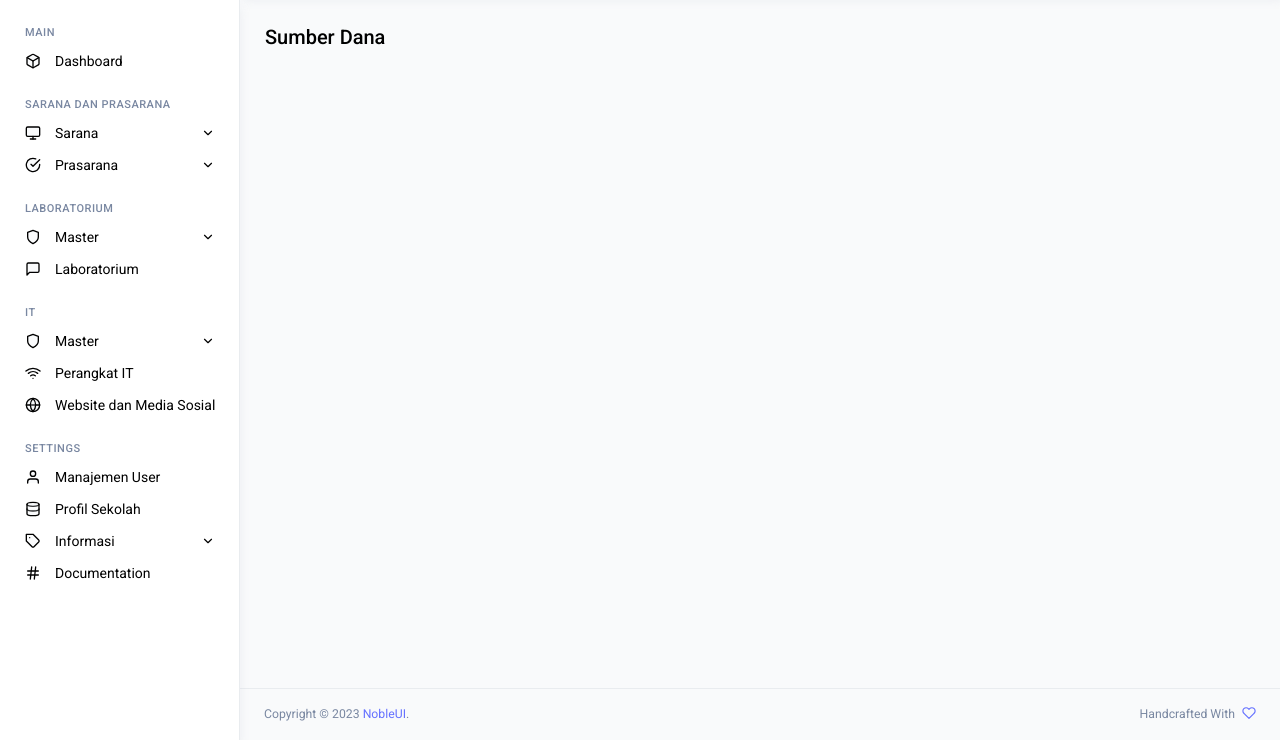
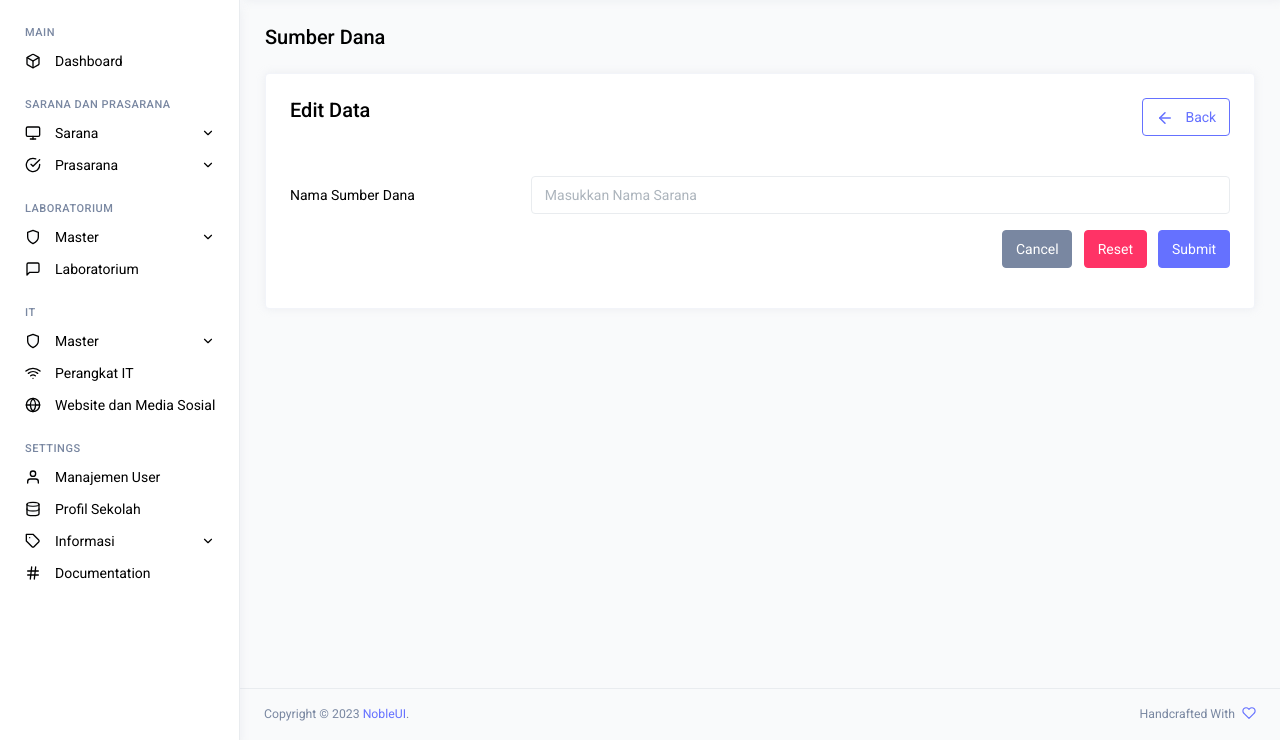
Before and after one commit to putrinabella/project-sapra, a CodeIgniter 4 app: template app/Views/sumberDanaView/edit.php in a window 1280 px wide. Shown: the part 60-800 px from the top of the page. Run offline with PHP 8.4 and a stand-in for CodeIgniter, Linux system fonts and the light colour scheme; the template is opened without the code that fills it, so the values that code supplies are empty; some libraries are stand-ins or nearby versions.

Commit message:
Update data using Models -tblSumberDana

```diff
--- a/app/Views/sumberDanaView/edit.php
+++ b/app/Views/sumberDanaView/edit.php
@@ -13,6 +13,41 @@
 </div>
 
 
+<div class="row">
+    <div class="col-12 col-xl-12 grid-margin stretch-card">
+        <div class="card overflow-hidden">
+            <div class="card-body">
+                <div class="d-flex justify-content-between">
+                    <h4>Edit Data</h4>
+                    <div class="secion-header-back">
+                        <a href="<?= site_url('sumberDana')?>" class="btn btn-outline-primary btn-icon-text">
+                            <i class="btn-icon-prepend" data-feather="arrow-left"></i>
+                            Back
+                        </a>
+                    </div>
+                </div>
+            </div>
+            <div class="card-body">
+                <form action="<?= site_url('sumberDana/update/'.$dataSumberDana->idSumberDana)?>" method="post" autocomplete="off" was-validate>
+                    <?= csrf_field() ?>
+                    <div class="row mb-3">
+                        <label for="namaSumberDana" class="col-sm-3 col-form-label">Nama Sumber Dana</label>
+                        <div class="col-sm-9">
+                        <input type="text" class="form-control" id="namaSumberDana" name="namaSumberDana" value="<?=$dataSumberDana->namaSumberDana?>" placeholder="Masukkan Nama Sarana" required>
+                        </div>
+                    </div>
+                    <div class="row mb-3">
+                        <div class="col-sm-12 text-end">
+                            <a href="<?= site_url('sumberDana') ?>" class="btn btn-secondary me-2">Cancel</a>
+                            <button type="reset" class="btn btn-danger me-2">Reset</button>
+                            <button type="submit" class="btn btn-primary">Submit</button>
+                        </div>
+                    </div>
+                </form>
 
+            </div>
+        </div>
+    </div>
+</div>
 
 <?= $this->endSection(); ?>
--- a/app/Views/sumberDanaView/index.php
+++ b/app/Views/sumberDanaView/index.php
@@ -102,7 +102,7 @@
                                 <td class="text-center">
                                     <a href="" class="btn btn-secondary btn-icon"> <i data-feather="info"></i></a>
                                     <a href="<?=site_url('sumberDana/edit/'.$value->idSumberDana) ?>" class="btn btn-primary btn-icon"> <i data-feather="edit-2"></i></a>
-                                    <form action="<?=site_url('sumberDana/'.$value->idSumberDana)?>" method="post" class="d-inline" onsubmit="return confirm('Yakin hapus data?')">
+                                        <form action="<?=site_url('sumberDana/delete'.$value->idSumberDana)?>" method="post" class="d-inline" onsubmit="return confirm('Yakin hapus data?')">
                                             <?= csrf_field() ?>
                                             <input type="hidden" name="_method" value="DELETE">
                                             <button  class="btn btn-danger btn-icon">
```
Also changed, not shown: app/Controllers/SumberDana.php (+11 -2 lines). Lines whose indentation alone changed are shown as unchanged.
